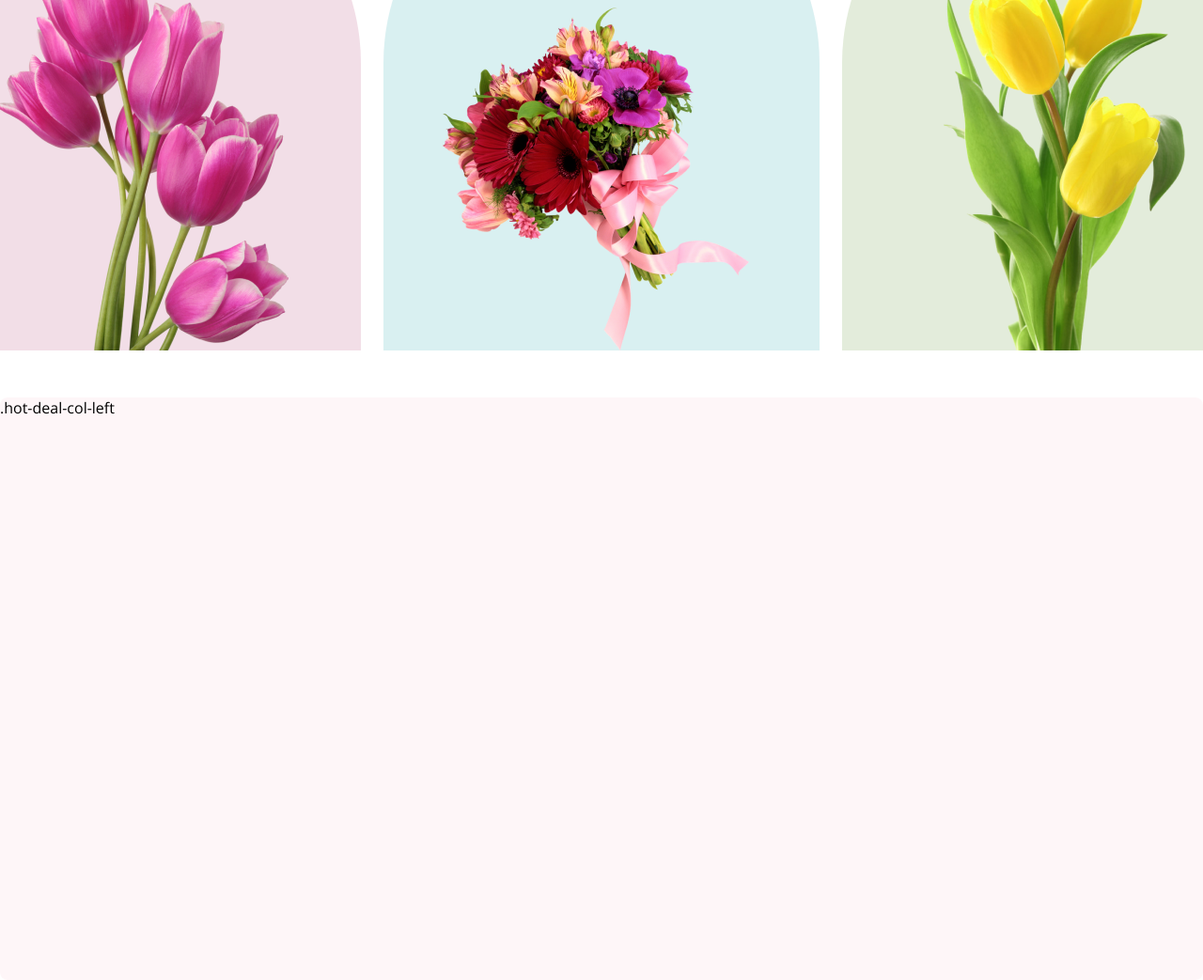
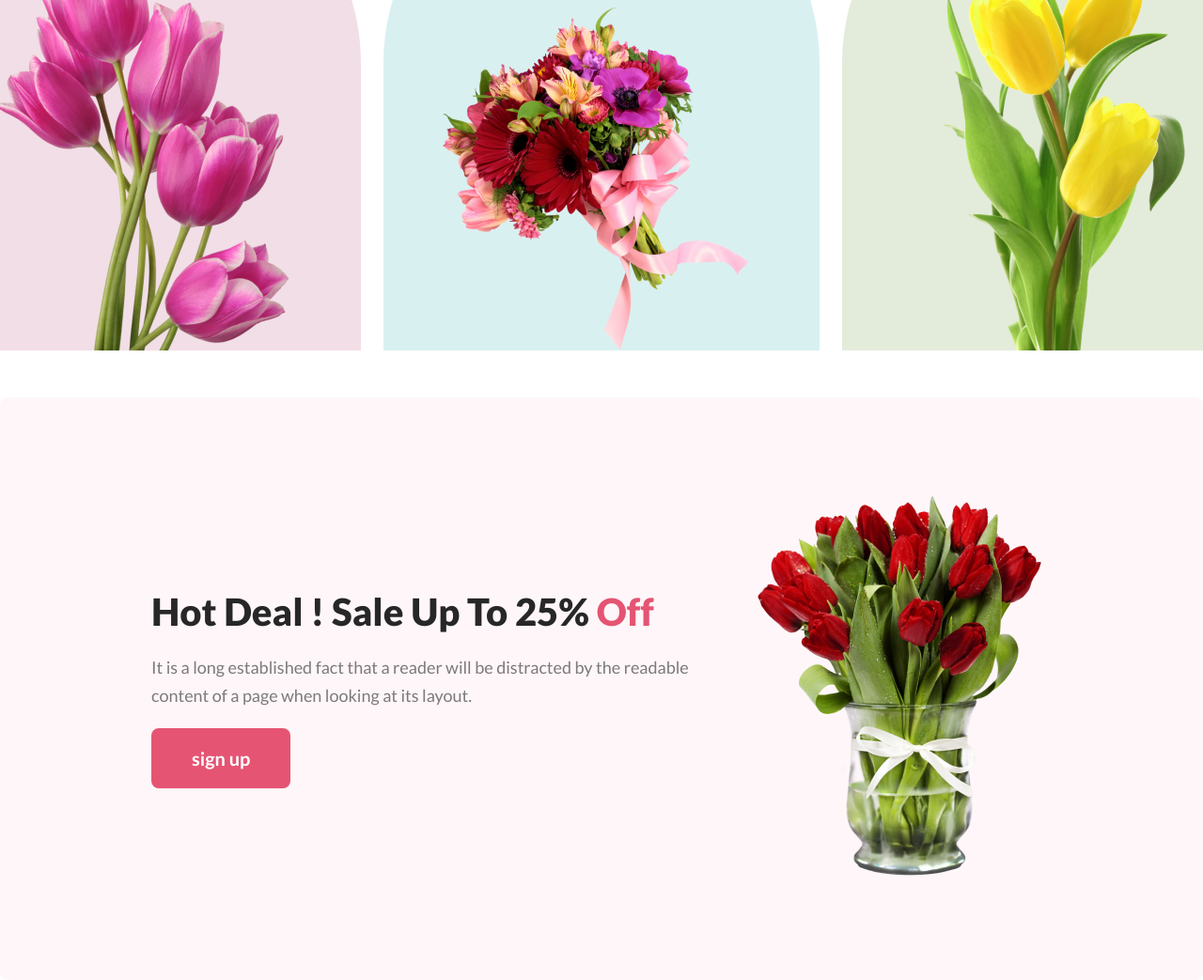
Before and after one commit to ShahrinAlfi/first-assignment, a plain HTML site: page index.html in a window 1280 px wide. Shown: the part 1229-2272 px from the top of the page at 94% size. Drawn offline with nearby package versions, Linux system fonts and the light colour scheme.

Commit message:
hot deal section

```diff
--- a/index.html
+++ b/index.html
@@ -54,7 +54,14 @@
 
         <section class="hot-deal-section">
 
-            .hot-deal-col-left
+            <div class="hot-deal-col-left">
+                <h3 class="deal-title">Hot Deal ! Sale Up To 25% <span>Off</span></h3>
+                <p class="description-text">It is a long established fact that a reader will be distracted by the readable <br>content of a page when looking at its layout.</p>
+                <button class="btn-primary">sign up</button>
+            </div>
+            <div class="hot-deal-col-right">
+                <img src="./images/pngwing 8.png" alt="">
+            </div>
         </section>
 
     </main>
--- a/style.css
+++ b/style.css
@@ -132,4 +132,28 @@ height: 620px;
 border-radius: 8px;
 background: rgba(229, 84, 115, 0.05);
 margin-top: 40px;
+display: flex;
+justify-content: center;
+align-items: center;
+
 }
+
+.deal-title{
+  color: #272727;
+  font-family: Lato;
+  font-size: 40px;
+  font-weight: 800;
+  margin-bottom: 20px;
+
+}
+
+.hot-deal-section .btn-primary{
+  margin-top: 20px;
+}
+span{
+  color: #E55473;
+}
+
+.hot-deal-col-left{
+ width: 50%;
+}
```
